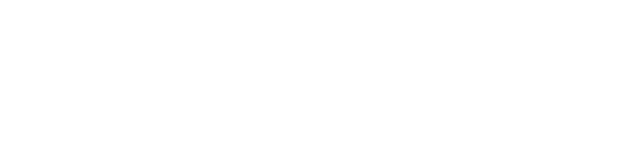
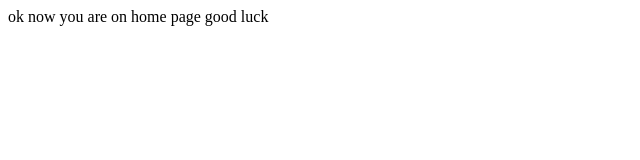
Before and after one commit to pooja14299/homePage, a plain HTML site: page index.html in a window 1280 px wide. Shown: the whole page, without its empty margins (0-640 px from the left). Drawn offline with Linux system fonts and the light colour scheme.

Commit message:
Update index.html

```diff
--- a/index.html
+++ b/index.html
@@ -2,7 +2,7 @@
 <html>
 <head></head>
 <body>
-   <a href="https://pisjaunpur.com/" >
+   <p>ok now you are on home page good luck<p>
 </body>
 
 
```
